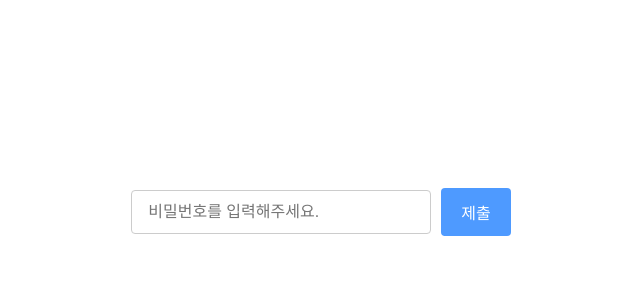
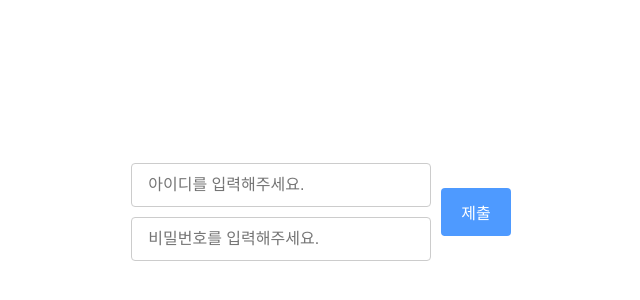
Before and after one commit to KMOU-E/kmou-e.github.io, a plain HTML site: page manager/index.html in a window 1280 px wide. Shown: the part 188-488 px from the top of the page, without its empty margins (319-959 px from the left). Drawn offline with Linux system fonts and the light colour scheme; files that its build step writes are made by us from their sources.

Commit message:
alpha 1.2

```diff
--- a/manager/index.html
+++ b/manager/index.html
@@ -4,11 +4,14 @@
     <meta charset="UTF-8">
     <meta name="viewport" content="width=device-width, initial-scale=1.0">
     <title>비마회</title>
-    <link rel="stylesheet" type="text/css" href="src/style.css" />
+    <link rel="stylesheet" type="text/css" href="../src/style.css" />
 </head>
-<body>
+<body class="login">
     <div id="login">
-        <input type="password" id="password" placeholder="비밀번호를 입력해주세요." autocomplete="off" autocapitalize="off" spellcheck="false">
+        <div>
+            <input type="text" id="id" placeholder="아이디를 입력해주세요." autocomplete="off" autocapitalize="off" spellcheck="false">
+            <input type="password" id="password" placeholder="비밀번호를 입력해주세요." autocomplete="off" autocapitalize="off" spellcheck="false">
+        </div>
         <button id="submit">제출</button>
     </div>
     <h1>Hello, World!</h1>
--- a/src/style.css
+++ b/src/style.css
@@ -13,6 +13,10 @@ body {
     box-sizing: border-box;
 }
 
+body.login {
+    overflow-y: hidden;
+}
+
 #login {
     position: absolute;
     background-color: #fff;
@@ -24,9 +28,18 @@ body {
     gap: 10px;
     z-index: 1000;
     top: 0;
+    padding: 10px;
+    box-sizing: border-box;
 }
 
-#password {
+#login div {
+    display: flex;
+    justify-content: center;
+    flex-direction: column;
+    gap: 10px;
+}
+
+#password, #id {
     width: 300px;
     padding: 12px 16px;
     font-size: 16px;
@@ -77,6 +90,10 @@ header {
     z-index: 100;
 }
 
+header h1 {
+    user-select: none;
+}
+
 #manager {
     padding: 5px 10px;
     background-color: #fff;
@@ -106,12 +123,12 @@ header {
     overflow-y: scroll;
 }
 
-
 @media (min-width: 768px) {
     #content {
         grid-template-columns: repeat(3, 1fr);
         gap: 20px;
         align-items: stretch;
+        overflow: hidden;
     }
 
     .team-card {
@@ -119,7 +136,6 @@ header {
         box-sizing: border-box;
     }
 }
-
 
 .team-card {
     background-color: #ffffff;
@@ -133,7 +149,6 @@ header {
 .team-card:hover {
     transform: translateY(-5px);
 }
-
 
 .team-card h2 {
     margin-bottom: 10px;
```
Also changed, not shown: index.html (+1 -1 lines), src/script.js (+7 -2 lines).
